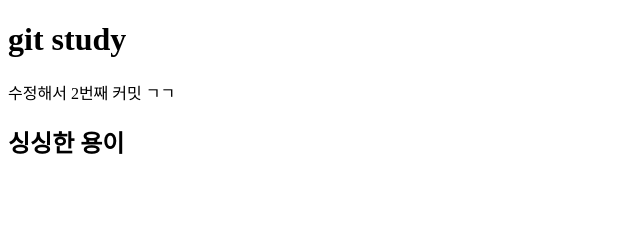
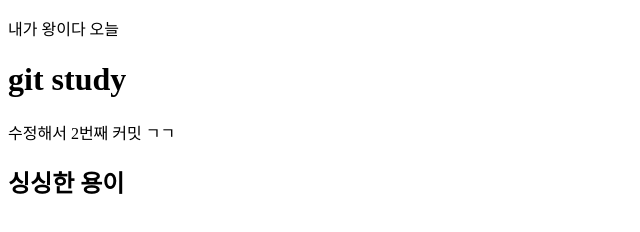
Before and after one commit to skykwon1004/git_test_02, a plain HTML site: page index.html in a window 1280 px wide. Shown: the whole page, without its empty margins (0-640 px from the left). Drawn offline with Linux system fonts and the light colour scheme.

Commit message:
git revert test

```diff
--- a/index.html
+++ b/index.html
@@ -9,6 +9,8 @@
 </head>
 
 <body>
+    <p> 내가 왕이다 오늘  </p>
+
     <h1>git study</h1>
     <p>수정해서 2번째 커밋 ㄱㄱ</p>
 
```
